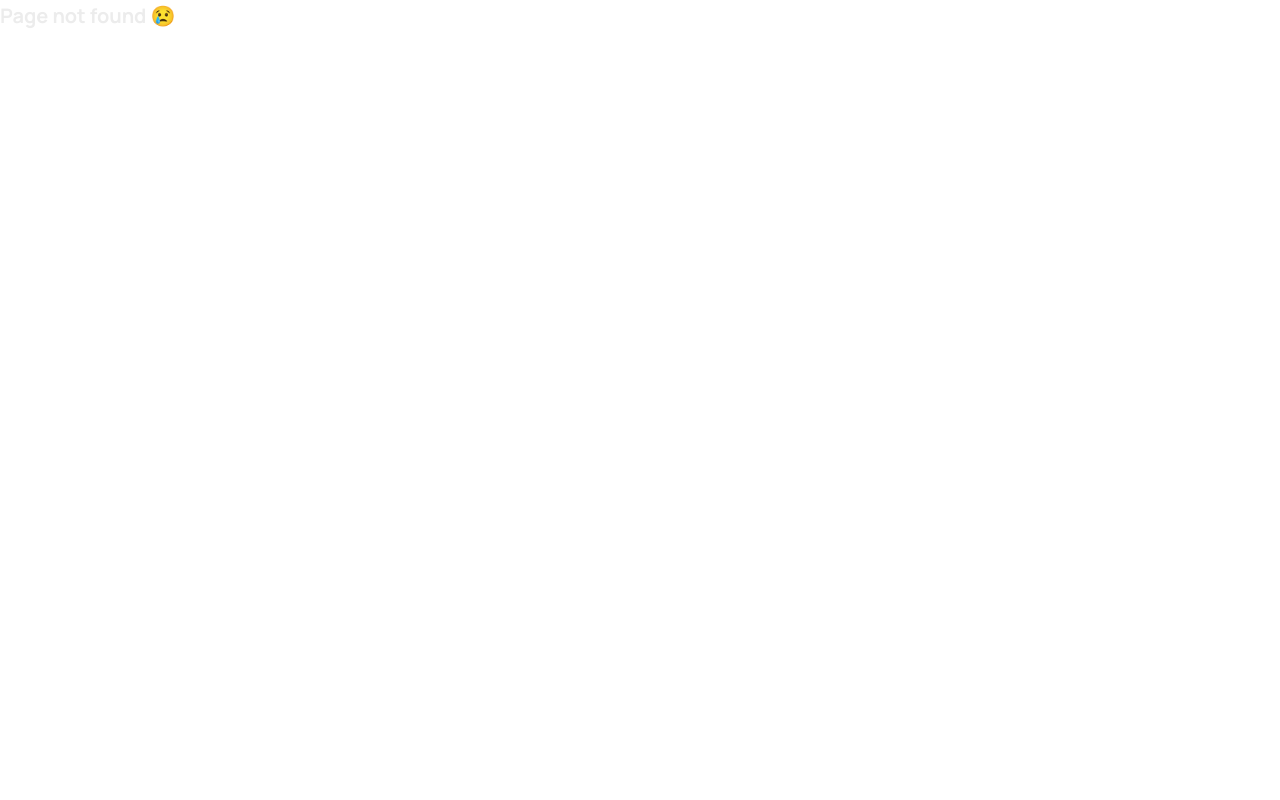
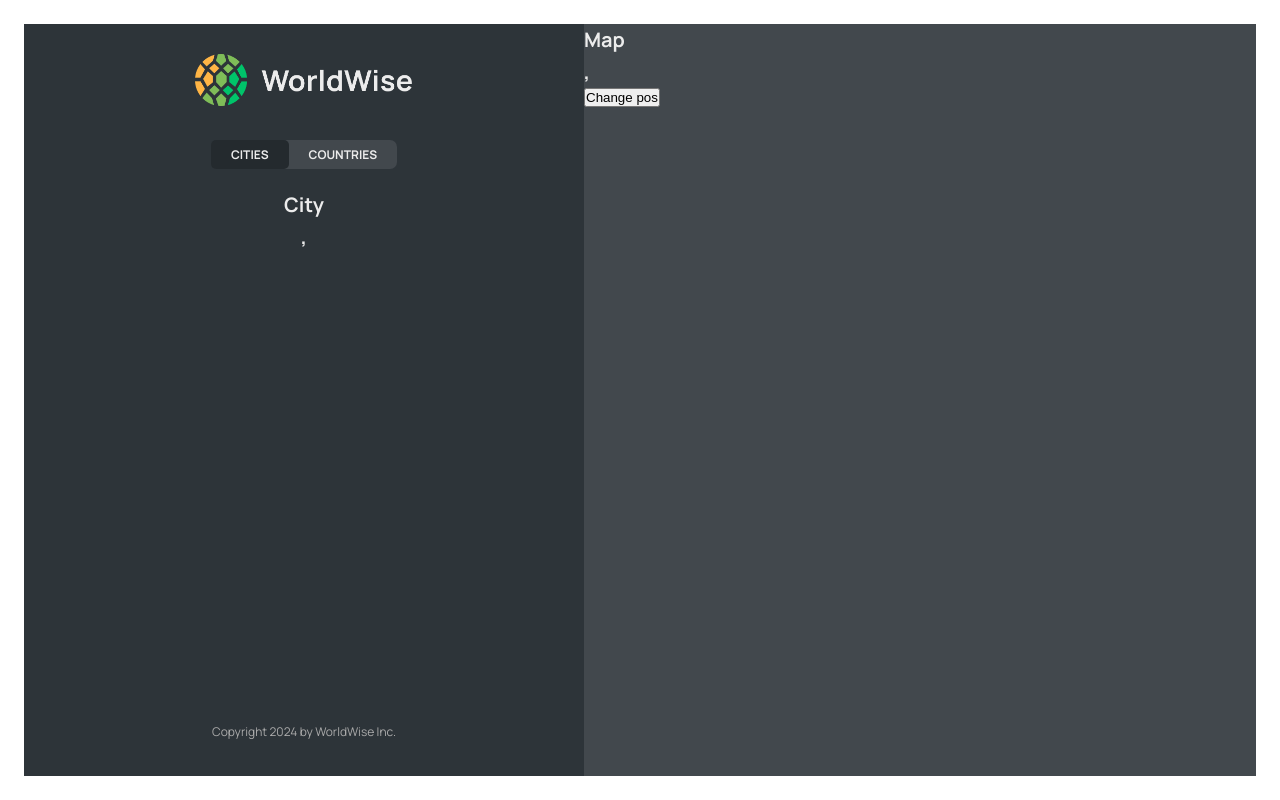
Before and after one commit to HiHighs/world-wise, a React (Vite) app: page /app/cities/1 in a window 1280 px wide. Before the commit this address had no page. Built offline with nearby package versions, Linux system fonts and the light colour scheme; data requests are answered from the project's data file; what country-flag-emoji-polyfill would draw is missing.

Commit message:
URL params for City

```diff
--- a/src/App.jsx
+++ b/src/App.jsx
@@ -7,6 +7,7 @@
 import PageNotFound from './Pages/PageNotFound';
 import AppLayout from './Pages/AppLayout';
 import Login from './Pages/Login';
+import City from './components/City/City';
 import CityList from './components/City/CityList';
 import CountryList from './components/Country/CountryList';
 
@@ -47,6 +48,7 @@
             path='cities'
             element={<CityList cities={cities} isLoading={isLoading} />}
           />
+          <Route path='cities/:id' element={<City />} />
           <Route
             path='countries'
             element={<CountryList cities={cities} isLoading={isLoading} />}
--- a/src/components/City/City.jsx
+++ b/src/components/City/City.jsx
@@ -1,61 +1,79 @@
-import styles from "./City.module.css";
+// import styles from './City.module.css';
 
-const formatDate = (date) =>
-  new Intl.DateTimeFormat("en", {
-    day: "numeric",
-    month: "long",
-    year: "numeric",
-    weekday: "long",
-  }).format(new Date(date));
+import { useParams, useSearchParams } from 'react-router-dom';
+
+// const formatDate = (date) =>
+//   new Intl.DateTimeFormat('en', {
+//     day: 'numeric',
+//     month: 'long',
+//     year: 'numeric',
+//     weekday: 'long',
+//   }).format(new Date(date));
 
 function City() {
+  const [searchParams] = useSearchParams();
+  const lat = searchParams.get('lat');
+  const lng = searchParams.get('lng');
+
+  const { id } = useParams();
+  console.log(id);
+
   // TEMP DATA
-  const currentCity = {
-    cityName: "Lisbon",
-    emoji: "🇵🇹",
-    date: "2027-10-31T15:59:59.138Z",
-    notes: "My favorite city so far!",
-  };
+  // const currentCity = {
+  //   cityName: 'Lisbon',
+  //   emoji: '🇵🇹',
+  //   date: '2027-10-31T15:59:59.138Z',
+  //   notes: 'My favorite city so far!',
+  // };
 
-  const { cityName, emoji, date, notes } = currentCity;
+  // const { cityName, emoji, date, notes } = currentCity;
 
   return (
-    <div className={styles.city}>
-      <div className={styles.row}>
-        <h6>City name</h6>
-        <h3>
-          <span>{emoji}</span> {cityName}
-        </h3>
-      </div>
+    <>
+      <h1>City</h1>{' '}
+      <h1>
+        {lat}, {lng}
+      </h1>
+    </>
+  );
 
-      <div className={styles.row}>
-        <h6>You went to {cityName} on</h6>
-        <p>{formatDate(date || null)}</p>
-      </div>
+  // return (
+  //   <div className={styles.city}>
+  //     <div className={styles.row}>
+  //       <h6>City name</h6>
+  //       <h3>
+  //         <span>{emoji}</span> {cityName}
+  //       </h3>
+  //     </div>
 
-      {notes && (
-        <div className={styles.row}>
-          <h6>Your notes</h6>
-          <p>{notes}</p>
-        </div>
-      )}
+  //     <div className={styles.row}>
+  //       <h6>You went to {cityName} on</h6>
+  //       <p>{formatDate(date || null)}</p>
+  //     </div>
 
-      <div className={styles.row}>
-        <h6>Learn more</h6>
-        <a
-          href={`https://en.wikipedia.org/wiki/${cityName}`}
-          target="_blank"
-          rel="noreferrer"
-        >
-          Check out {cityName} on Wikipedia &rarr;
-        </a>
-      </div>
+  //     {notes && (
+  //       <div className={styles.row}>
+  //         <h6>Your notes</h6>
+  //         <p>{notes}</p>
+  //       </div>
+  //     )}
 
-      <div>
-        <ButtonBack />
-      </div>
-    </div>
-  );
+  //     <div className={styles.row}>
+  //       <h6>Learn more</h6>
+  //       <a
+  //         href={`https://en.wikipedia.org/wiki/${cityName}`}
+  //         target="_blank"
+  //         rel="noreferrer"
+  //       >
+  //         Check out {cityName} on Wikipedia &rarr;
+  //       </a>
+  //     </div>
+
+  //     <div>
+  //       <ButtonBack />
+  //     </div>
+  //   </div>
+  // );
 }
 
 export default City;
--- a/src/components/City/CityItem.jsx
+++ b/src/components/City/CityItem.jsx
@@ -1,3 +1,4 @@
+import { Link } from 'react-router-dom';
 import styles from './CityItem.module.css';
 import { polyfillCountryFlagEmojis } from 'country-flag-emoji-polyfill';
 
@@ -12,14 +13,22 @@
   }).format(new Date(date));
 
 function CityItem({ city }) {
-  const { cityName, emoji, date } = city;
+  const {
+    id,
+    cityName,
+    emoji,
+    date,
+    position: { lat, lng },
+  } = city;
 
   return (
-    <li className={styles.cityItem}>
-      <span className={styles.emoji}>{emoji}</span>
-      <h3 className={styles.name}>{cityName}</h3>
-      <time className={styles.date}>{formatDate(date)}</time>
-      <button className={styles.deleteBtn}>&times;</button>
+    <li>
+      <Link to={`${id}?lat=${lat}&lng=${lng}`} className={styles.cityItem}>
+        <span className={styles.emoji}>{emoji}</span>
+        <h3 className={styles.name}>{cityName}</h3>
+        <time className={styles.date}>{formatDate(date)}</time>
+        <button className={styles.deleteBtn}>&times;</button>
+      </Link>
     </li>
   );
 }
--- a/src/components/Map/Map.jsx
+++ b/src/components/Map/Map.jsx
@@ -1,7 +1,26 @@
+import { useSearchParams } from 'react-router-dom';
 import styles from './Map.module.css';
 
 function Map() {
-  return <div className={styles.mapContainer}>Map</div>;
+  const [searchParams, setSearchParams] = useSearchParams();
+  const lat = searchParams.get('lat');
+  const lng = searchParams.get('lng');
+
+  return (
+    <div className={styles.mapContainer}>
+      <h1>Map</h1>
+      <h1>
+        {lat}, {lng}
+      </h1>
+      <button
+        onClick={() => {
+          setSearchParams({ lat: 23, lng: 5 });
+        }}
+      >
+        Change pos
+      </button>
+    </div>
+  );
 }
 
 export default Map;
```
